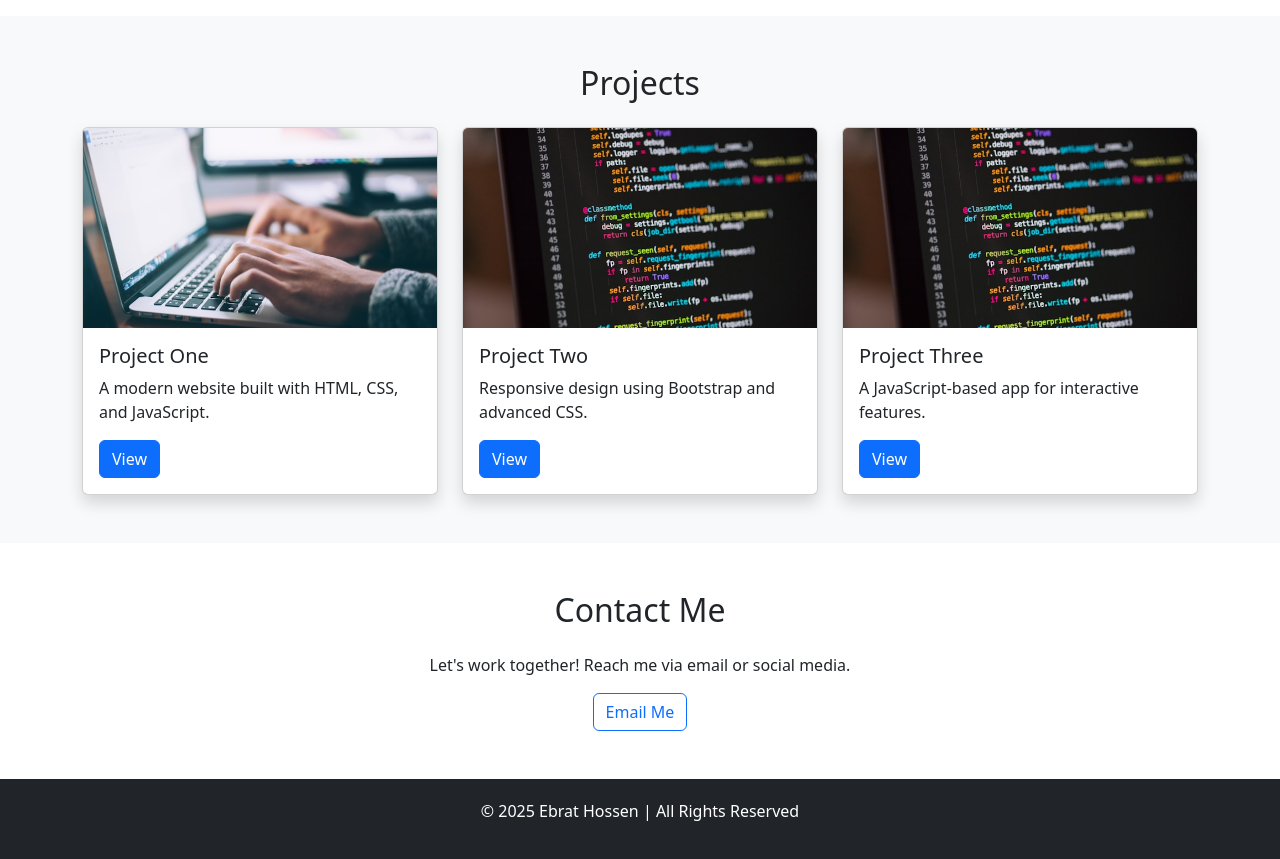
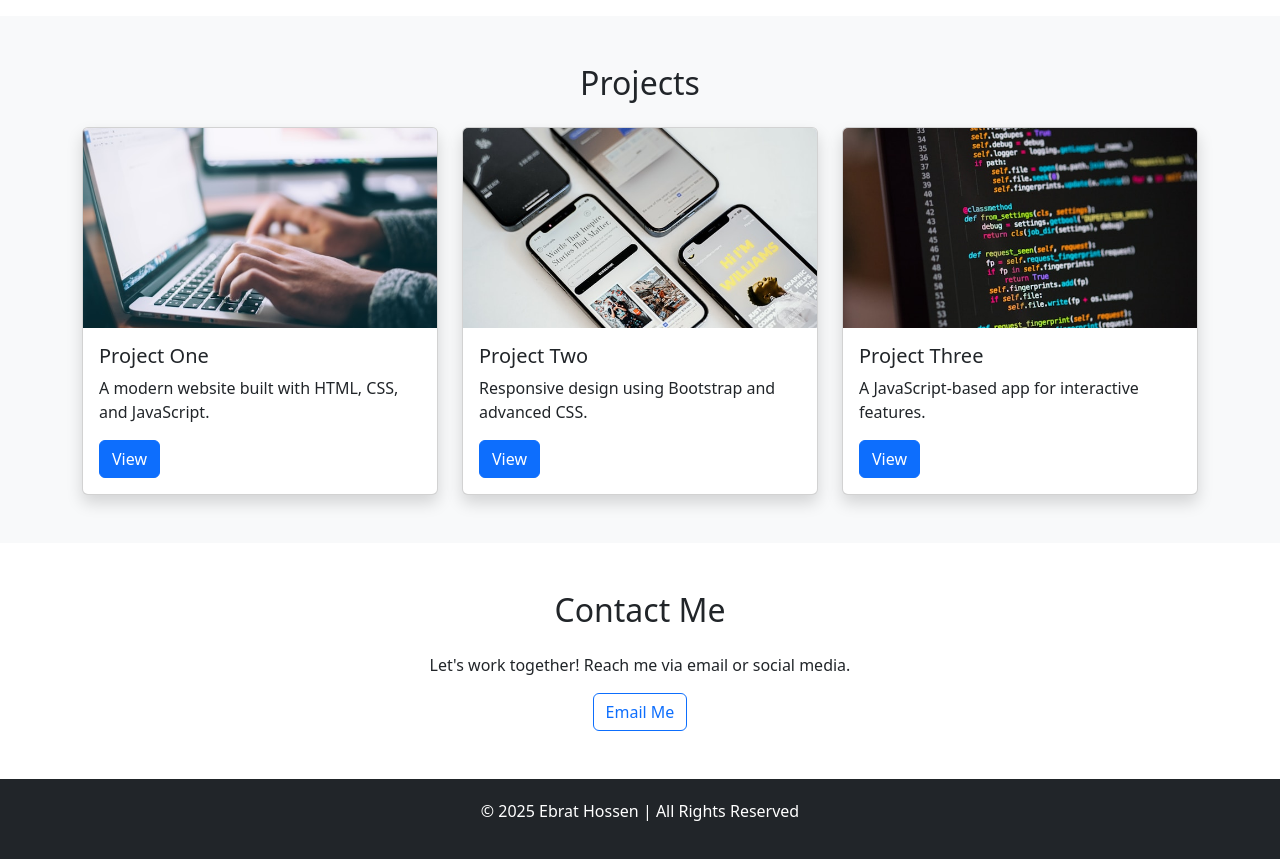
Before and after one commit to Ebrat222/Web_Folders, a plain HTML site: page Portfolio/bootstrap-v1.html in a window 1280 px wide. Shown: the part 1180-2039 px from the top of the page. Drawn offline with nearby package versions, Linux system fonts and the light colour scheme.

Commit message:
Update image source for Project Two

```diff
--- a/Portfolio/bootstrap-v1.html
+++ b/Portfolio/bootstrap-v1.html
@@ -101,7 +101,7 @@
         </div>
         <div class="col-md-4">
           <div class="card shadow">
-            <img src="../src/img/code_640x427.jpg" class="card-img-top" alt="Project 2">
+            <img src="../src/img/phone_640x427.jpg" class="card-img-top" alt="Project 2">
             <div class="card-body">
               <h5 class="card-title">Project Two</h5>
               <p class="card-text">Responsive design using Bootstrap and advanced CSS.</p>
```
